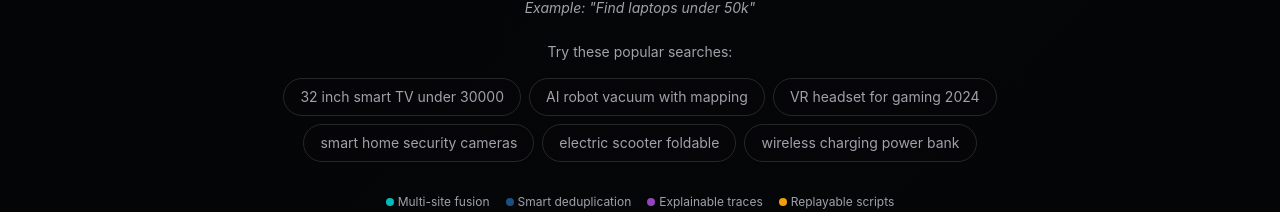
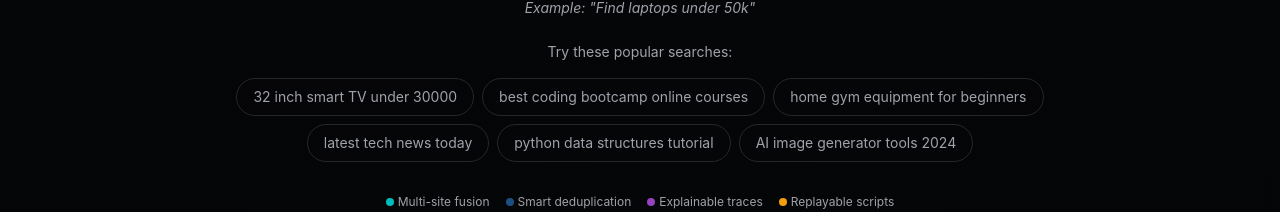
Before and after one commit to Sriram2272/Nexus-web-agent, a React (Vite) app: page / in a window 1280 px wide. Shown: the part 516-728 px from the top of the page. Built offline with nearby package versions, Linux system fonts and the light colour scheme; no server answers.

Commit message:
Add demo call categories

```diff
--- a/src/components/SearchInterface.tsx
+++ b/src/components/SearchInterface.tsx
@@ -165,11 +165,11 @@ export const SearchInterface = ({ onSearch, isLoading = false }: SearchInterface
 
   const quickSearches = [
     "32 inch smart TV under 30000",
-    "AI robot vacuum with mapping",
-    "VR headset for gaming 2024",
-    "smart home security cameras",
-    "electric scooter foldable",
-    "wireless charging power bank"
+    "best coding bootcamp online courses",
+    "home gym equipment for beginners",
+    "latest tech news today",
+    "python data structures tutorial",
+    "AI image generator tools 2024"
   ];
 
   return (
```
